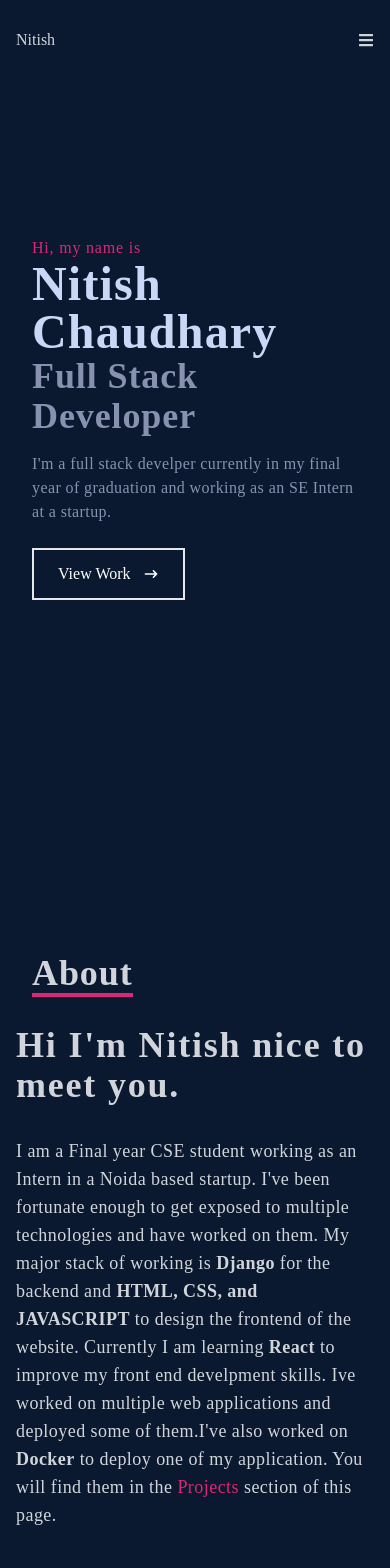
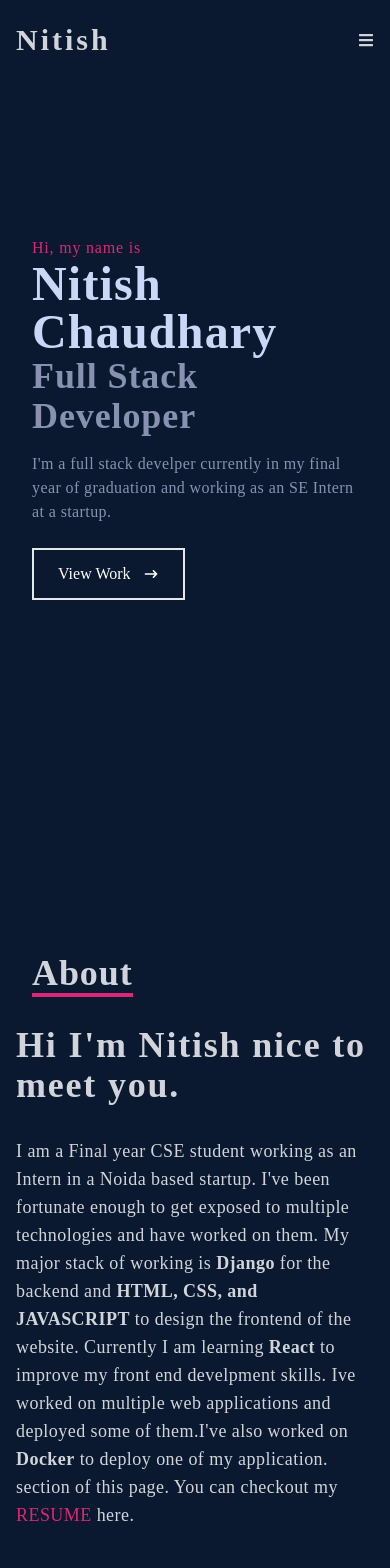
Before and after one commit to nitishchaudhary/portfolio, a React (Create React App) app: page / in a window 390 px wide. Shown: the top 1568 px of the page. Built offline with nearby package versions, Linux system fonts and the light colour scheme.

Commit message:
Added:header

```diff
--- a/src/components/About.js
+++ b/src/components/About.js
@@ -1,10 +1,14 @@
 import React from "react";
 import { Link } from "react-scroll";
+import { HiArrowNarrowRight } from "react-icons/hi";
 
 const About = () => {
   return (
-    <div name="about" className="pb-[50px] sm:pb-0 w-full h-screen bg-[#0a192f] text-gray-300 ">
-      <div className="flex flex-col justify-center items-center w-full h-full">
+    <div
+      name="about"
+      className=" sm:pb-0 w-full h-screen bg-[#0a192f] text-gray-300 "
+    >
+      <div className="flex flex-col justify-center items-center w-full h-full z-0">
         <div className="max-w-[1000px] w-full px-4 grid grid-cols-2 gap-8">
           <div className="sm:text-right pb-8 pl-4">
             <p className="text-4xl font-bold inline border-b-4 border-pink-600 tracking-wide">
@@ -18,7 +22,7 @@ const About = () => {
             <p>Hi I'm Nitish nice to meet you.</p>
           </div>
           <div>
-            <p className="text-lg tracking-wide">
+            <p className="text-lg tracking-wide pb-[50px]">
               I am a Final year CSE student working as an Intern in a Noida
               based startup. I've been fortunate enough to get exposed to
               multiple technologies and have worked on them. My major stack of
@@ -26,11 +30,16 @@ const About = () => {
               <b>HTML, CSS, and JAVASCRIPT</b> to design the frontend of the
               website. Currently I am learning <b>React</b> to improve my front
               end develpment skills. Ive worked on multiple web applications and
-              deployed some of them.I've also worked on <b>Docker</b> to deploy one of my application. You will find them in the {" "}
-              <Link to="projects" smooth={true} duration={500}>
-                <span className="text-pink-600 hover:cursor-pointer font-medium tracking-wide">Projects</span>
-              </Link>{" "}
-              section of this page.
+              deployed some of them.I've also worked on <b>Docker</b> to deploy
+              one of my application. section of this page. You can checkout my{" "}
+              <a
+                href="https://drive.google.com/file/d/1hA8emGgdXovsC5sbajGnEygMLs94MkSD/view?usp=sharing"
+                className="text-pink-600 hover:cursor-pointer hover:scale-110 font-medium tracking-wide"
+                target="_blank"
+              >
+                RESUME
+              </a>
+              {" "}here.
             </p>
           </div>
         </div>
--- a/src/components/Contact.js
+++ b/src/components/Contact.js
@@ -3,7 +3,7 @@ import React from 'react'
 const Contact = () => {
   return (
     <div name='contact' className='w-full h-screen bg-[#0a192f] flex justify-center items-center p-4'>
-        <form action="https://getform.io/f/c630abc9-564e-48b5-bf04-c3405e1b48b9" autoComplete='off' method='POST' className='flex flex-col max-w-[600px] w-full'>
+        <form action="https://getform.io/f/c630abc9-564e-48b5-bf04-c3405e1b48b9" autoComplete='off' method='POST' className= "flex flex-col max-w-[600px] w-full">
             <div className='pb-2'>
                 <p className='text-4xl font-bold inline border-b-4 border-pink-600 text-gray-300'>Contact</p>
                 <p className='text-gray-300 py-4 font-medium tracking-wide'>// Submit to contact or leave a mail</p>
--- a/src/components/Home.js
+++ b/src/components/Home.js
@@ -1,11 +1,14 @@
 import React from "react";
 import { HiArrowNarrowRight } from "react-icons/hi";
+import { Link } from "react-scroll";
 
 const Home = () => {
   return (
     <div name="home" className="w-full h-screen bg-[#0a192f]">
       <div className="max-w-[1000px] mx-auto px-8 flex flex-col justify-center h-full">
-        <p className="text-pink-600 font-medium tracking-wider">Hi, my name is</p>
+        <p className="text-pink-600 font-medium tracking-wider">
+          Hi, my name is
+        </p>
         <h1 className="text-5xl sm:text-7xl font-bold tracking-wide text-[#ccd6f6]">
           Nitish Chaudhary
         </h1>
@@ -13,15 +16,18 @@ const Home = () => {
           Full Stack Developer
         </h2>
         <p className="text-[#8892b0] py-4 max-w-[700px] tracking-wide">
-          I'm a full stack develper currently in my final year of graduation and working as an SE Intern at a startup.
+          I'm a full stack develper currently in my final year of graduation and
+          working as an SE Intern at a startup.
         </p>
         <div>
+          <Link to="projects" smooth={true} duaration={500}>
             <button className="text-white border-2 px-6 py-3 my-2 flex items-center hover:bg-pink-600 duration-200 hover:border-pink-600">
               View Work
               <span className="">
                 <HiArrowNarrowRight className="ml-3" />
               </span>
             </button>
+          </Link>
         </div>
       </div>
     </div>
--- a/src/components/Navbar.js
+++ b/src/components/Navbar.js
@@ -1,5 +1,5 @@
 import React, { useState } from "react";
-import { FaBars, FaTimes, FaGithub, FaLinkedin, FaGit } from "react-icons/fa";
+import { FaBars, FaTimes, FaGithub, FaLinkedin } from "react-icons/fa";
 import { HiOutlineMail } from "react-icons/hi";
 import { BsFillPersonLinesFill } from "react-icons/bs";
 import { Link } from "react-scroll";
@@ -11,7 +11,7 @@ const Navbar = () => {
   return (
     <div className="fixed w-full h-[80px] flex justify-between items-center px-4 bg-[#0a192f] text-gray-300">
       <div>
-        <h2>Nitish</h2>
+        <h1 className="text-3xl font-bold tracking-widest font-[montserrat]">Nitish</h1>
       </div>
       <ul className="hidden md:flex">
         <li className="font-medium tracking-wider hover:text-pink-600 duration-150">
@@ -52,22 +52,22 @@ const Navbar = () => {
             : "absolute top-0 left-0 w-full h-screen bg-[#0a192f] flex flex-col justify-center items-center ease-in duration-500"
         }
       >
-        <li className="py-6 text-4xl">
+        <li className="py-6 tracking-wide font-mono text-3xl">
           <Link onClick={handleClick} to="home" smooth={true} duration={500}>
             Home
           </Link>
         </li>
-        <li className="py-6 text-4xl">
+        <li className="py-6 tracking-wide font-mono text-3xl">
           <Link onClick={handleClick} to="about" smooth={true} duration={500}>
             About
           </Link>
         </li>
-        <li className="py-6 text-4xl">
+        <li className="py-6 tracking-wide font-mono text-3xl">
           <Link onClick={handleClick} to="skills" smooth={true} duration={500}>
             Skills
           </Link>
         </li>
-        <li className="py-6 text-4xl">
+        <li className="py-6 tracking-wide font-mono text-3xl">
           <Link
             onClick={handleClick}
             to="projects"
@@ -77,7 +77,7 @@ const Navbar = () => {
             Projects
           </Link>
         </li>
-        <li className="py-6 text-4xl">
+        <li className="py-6 tracking-wide font-mono text-3xl">
           <Link onClick={handleClick} to="contact" smooth={true} duration={500}>
             Contact
           </Link>
@@ -88,7 +88,7 @@ const Navbar = () => {
           <li className="w-[160px] h-[60px] flex justify-between items-center ml-[-100px] hover:ml-[-10px] duration-300 bg-blue-600">
             <a
               className="flex justify-between items-center w-full text-gray-300"
-              href="/"
+              href="https://www.linkedin.com/in/nitish-chaudhary-a618911a3/"
             >
               LinkedIn <FaLinkedin size={30} />
             </a>
@@ -96,7 +96,9 @@ const Navbar = () => {
           <li className="w-[160px] h-[60px] flex justify-between items-center ml-[-100px] hover:ml-[-10px] duration-300 bg-gray-800">
             <a
               className="flex justify-between items-center w-full text-gray-300"
-              href="/"
+              href="https://github.com/nitishchaudhary"
+              target="_blank"
+              rel="noreferrer"
             >
               Github <FaGithub size={30} />
             </a>
@@ -104,7 +106,9 @@ const Navbar = () => {
           <li className="w-[160px] h-[60px] flex justify-between items-center ml-[-100px] hover:ml-[-10px] duration-300 bg-red-500">
             <a
               className="flex justify-between items-center w-full text-gray-300"
-              href="/"
+              href="mailto:006nschaudhary006@gmail.com"
+              target="_blank"
+              rel="noreferrer"
             >
               Email <HiOutlineMail size={30} />
             </a>
@@ -112,7 +116,9 @@ const Navbar = () => {
           <li className="w-[160px] h-[60px] flex justify-between items-center ml-[-100px] hover:ml-[-10px] duration-300 bg-green-700">
             <a
               className="flex justify-between items-center w-full text-gray-300"
-              href="/"
+              href="https://drive.google.com/file/d/1hA8emGgdXovsC5sbajGnEygMLs94MkSD/view?usp=sharing"
+              target="_blank"
+              rel="noreferrer"
             >
               Resume <BsFillPersonLinesFill size={30} />
             </a>
--- a/src/components/Projects.js
+++ b/src/components/Projects.js
@@ -2,12 +2,13 @@ import React from "react";
 import WorkImg from "../assets/codescape.png";
 
 const Projects = () => {
+
   return (
     <div
       name="projects"
-      className="py-[50px] sm:py-0 w-full md:h-screen text-gray-300 bg-[#0a192f]"
+      className="w-full md:h-screen text-gray-300 bg-[#0a192f]"
     >
-      <div className="max-w-[1000px] mx-auto p-4 flex flex-col justify-center w-full h-full">
+      <div className="pt-[100px] sm:pt-0 max-w-[1000px] mx-auto p-4 flex flex-col justify-center w-full h-full">
         <div className="pb-2">
           <p className="text-4xl font-bold inline border-b-4 text-gray-300 border-pink-600">
             Projects
--- a/src/components/Skills.js
+++ b/src/components/Skills.js
@@ -11,12 +11,14 @@ import Docker from "../assets/docker.png";
 const Skills = () => {
   return (
       <div name="skills" className="w-full h-screen bg-[#0a192f] text-gray-300">
-      <div className="max-w-[1000px] mx-auto p-4 flex flex-col justify-center w-full h-full">
+        <div className="pt-[100px] sm:pt-0 max-w-[1000px] mx-auto p-4 flex flex-col justify-center w-full h-full">
           <div>
             <p className="text-4xl font-bold inline border-b-4 border-pink-600">
               Skills
             </p>
-          <p className="py-4 font-medium tracking-wide">// These are the techs I've worked with</p>
+            <p className="py-4 font-medium tracking-wide">
+              // These are the techs I've worked with
+            </p>
           </div>
           <div className="w-full grid grid-cols-2 sm:grid-cols-4 gap-4 text-center py-8">
             <div className="shadow-md shadow-[#040c16] hover:scale-110 duration-500">
--- a/src/index.css
+++ b/src/index.css
@@ -26,3 +26,16 @@
     hsla(242, 74%, 61%, 0.8)
   )!important;
 }
+
+.fade-in-section {
+  opacity:0;
+  transform: translateY(20vh);
+  visibility: hidden;
+  transition: opacity 0.6s ease-in-out, transform 1.2s ease-out;
+  will-change: opacity, visibility;
+}
+.fade-in-section.is-visible {
+  opacity:1;
+  transform:none;
+  visibility:visible;
+}
```
Lines whose indentation alone changed are shown as unchanged.
